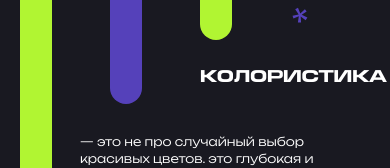
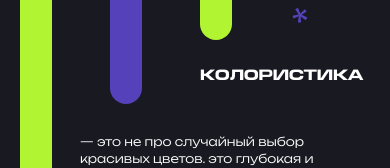
Before and after one commit to hikkanmn/design-course, a Vue app: page /color in a window 390 px wide. Shown: the part 8673-8841 px from the top of the page. Built offline with nearby package versions, Linux system fonts and the light colour scheme.

Commit message:
correct fontsize on last comp sect

```diff
--- a/src/components/color/LastColorSection.vue
+++ b/src/components/color/LastColorSection.vue
@@ -25,7 +25,7 @@
       alt="Ошибка загрузки изображения! Попробуйте перезагрузить страницу"
     />
     <h2
-      class="col-start-7 col-end-13 row-start-5 row-end-6 font-myMedium uppercase text-[45px] lg:text-[30px] md:text-[25px] sm:text-[20px] xs:text-[16px] md:flex text-white leading-none mb-4"
+      class="col-start-7 col-end-13 row-start-5 row-end-6 font-myMedium uppercase text-[45px] lg:text-[30px] md:text-[25px] sm:text-[20px] xs:text-[14px] md:flex text-white leading-none mb-4"
     >
       колористика
     </h2>
```
